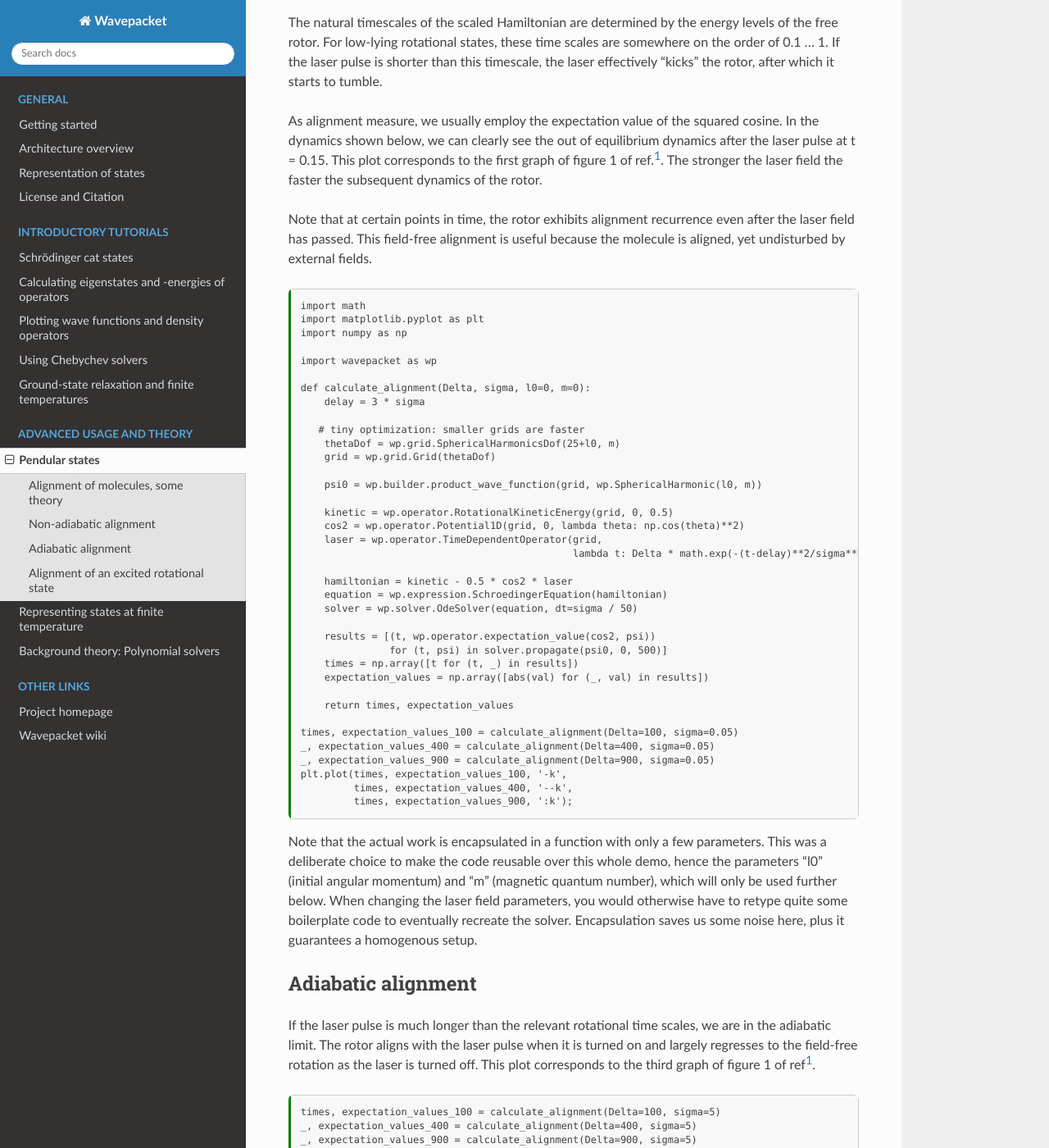
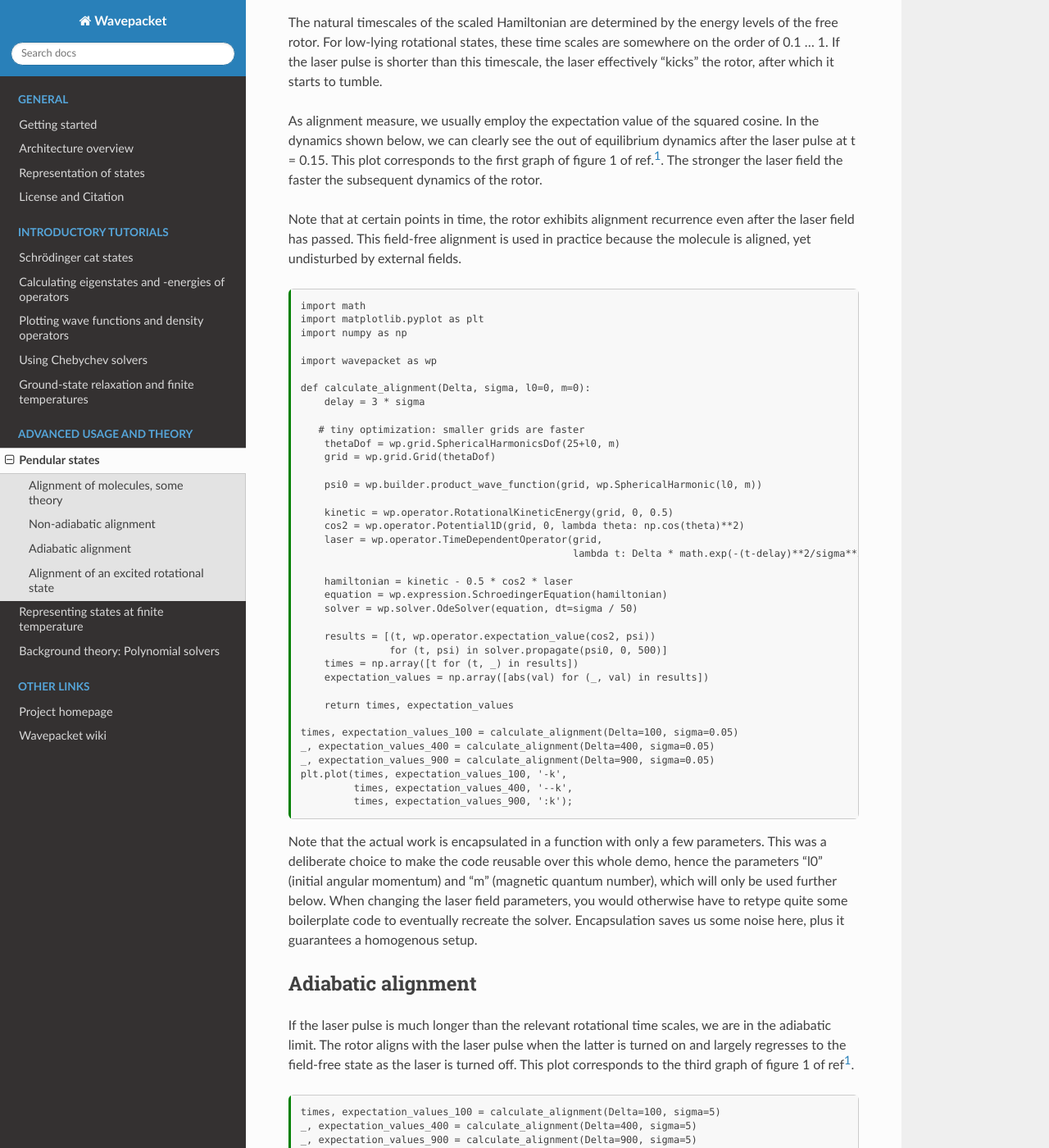
Before and after one commit to ulflor/wavepacket, a Sphinx documentation site: the page built from doc/advanced/pendular_states.md, in a window 1280 px wide and 1400 px high, scrolled down 1222 px. Shown: the whole window at 82% size. Built offline with Sphinx 7.4.7 and the Read the Docs theme 3.1.0, drawn with Linux system fonts in a browser that asks for light colours; formulas are drawn with MathJax 3; pages that are not in the unit, such as notebooks, are missing from menus; some of the changed text lies outside the part shown.

Commit message:
A few more unsorted tiny improvements to the documentation

````diff
--- a/doc/advanced/pendular_states.md
+++ b/doc/advanced/pendular_states.md
@@ -62,11 +62,11 @@ after which it starts to tumble.
 
 As alignment measure, we usually employ the expectation value of the squared cosine.
 In the dynamics shown below, we can clearly see the out of equilibrium dynamics after the laser pulse at t = 0.15.
-This plot corresponds to the first graph of figure 1 of ref.[^ref-paper].
+This plot corresponds to the first graph of figure 1 of ref.[^ortigoso].
 The stronger the laser field the faster the subsequent dynamics of the rotor.
 
 Note that at certain points in time, the rotor exhibits alignment recurrence even after the laser field has passed.
-This field-free alignment is useful because the molecule is aligned, yet undisturbed by external fields.
+This field-free alignment is used in practice because the molecule is aligned, yet undisturbed by external fields.
 
 ```{code-cell}
 import math
@@ -119,9 +119,9 @@ Encapsulation saves us some noise here, plus it guarantees a homogenous setup.
 ## Adiabatic alignment
 
 If the laser pulse is much longer than the relevant rotational time scales, we are in the adiabatic limit.
-The rotor aligns with the laser pulse when it is turned on and largely regresses to the field-free rotation
-as the laser is turned off.
-This plot corresponds to the third graph of figure 1 of ref[^ref-paper].
+The rotor aligns with the laser pulse when the latter is turned on
+and largely regresses to the field-free state as the laser is turned off.
+This plot corresponds to the third graph of figure 1 of ref[^ortigoso].
 
 ```{code-cell}
 times, expectation_values_100 = calculate_alignment(Delta=100, sigma=5)
````
Also changed, not shown: other parts of doc/advanced/pendular_states.md (+5 -5 lines), doc/tutorials/chebychev_solvers.md (+6 -6 lines), doc/tutorials/eigenstates.md (+1 -1 lines), doc/tutorials/relaxation.md (+3 -2 lines), doc/tutorials/schroedinger_cat.md (+1 -1 lines).
